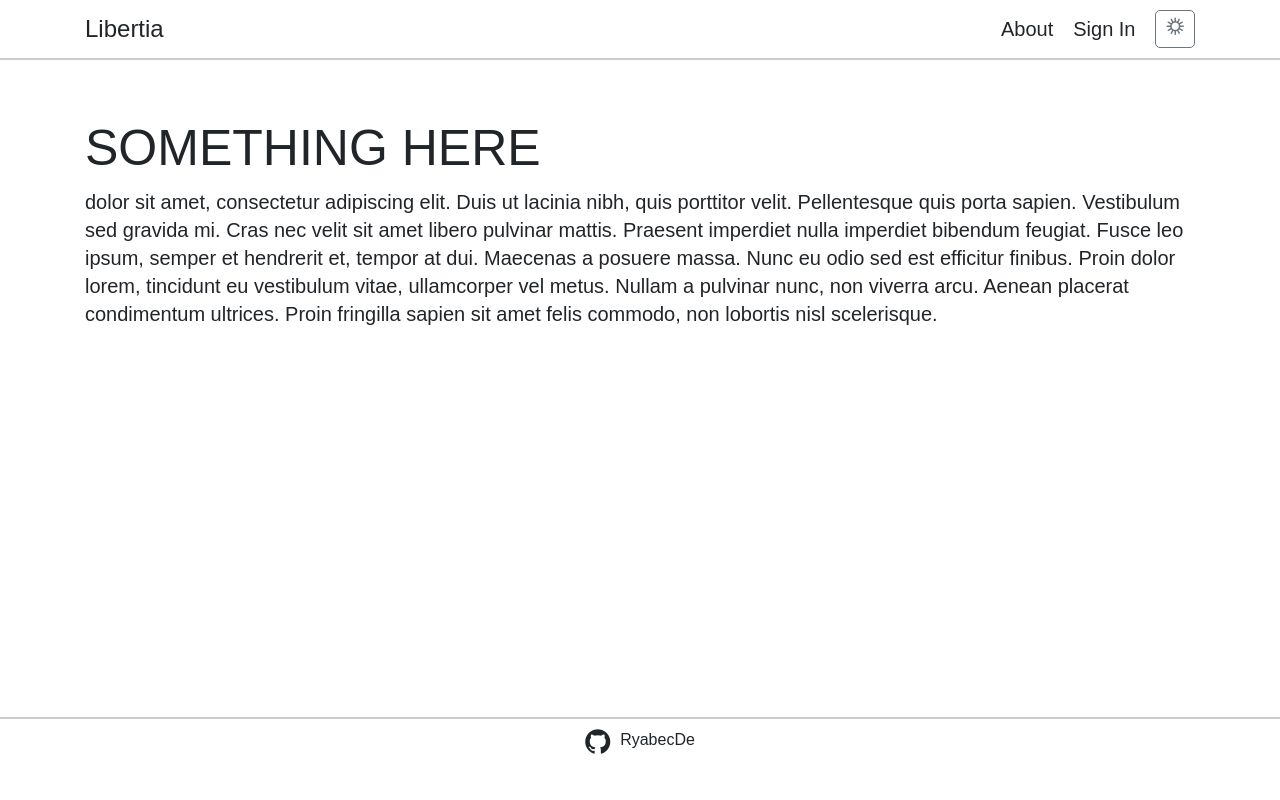
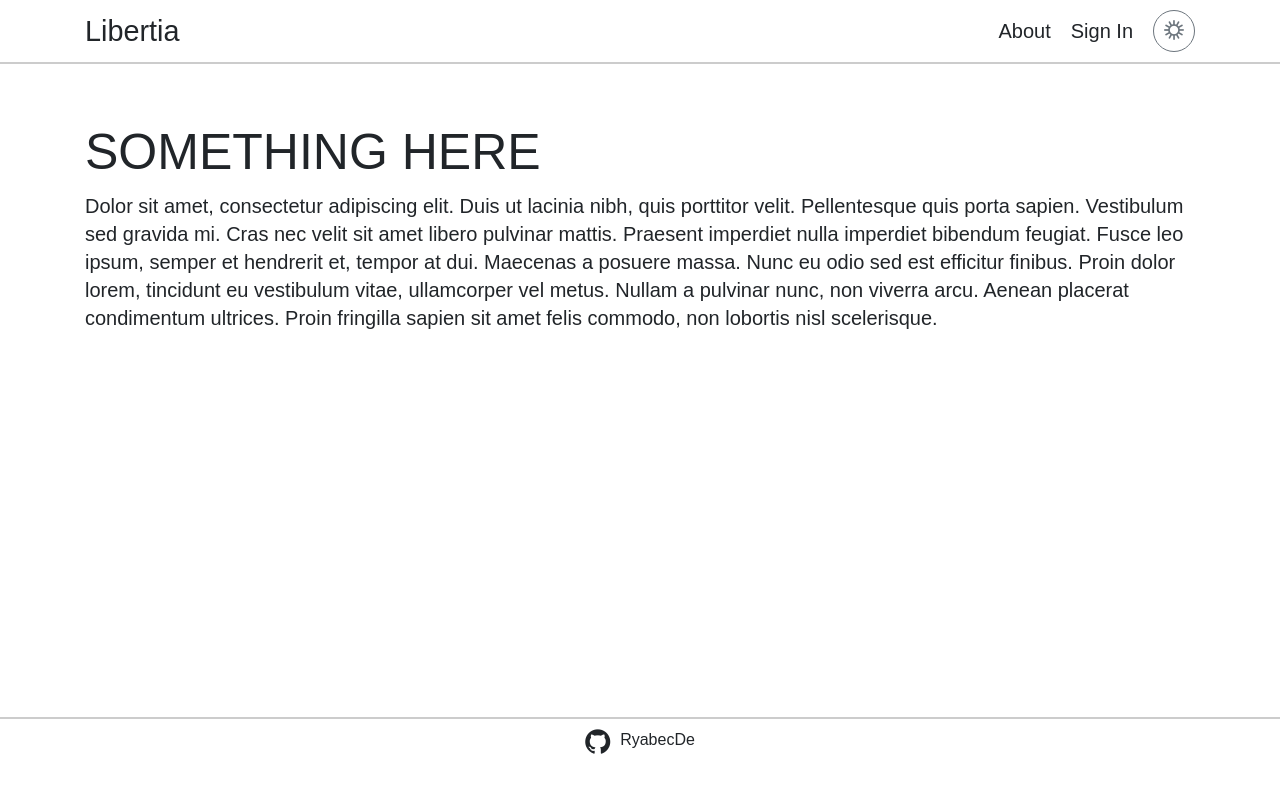
Before and after one commit to RyabecDe/Libertia, a Django app: page / in a window 1280 px wide. Run offline with Django 5.2, Linux system fonts and the light colour scheme; some libraries are stand-ins or nearby versions.

Commit message:
Refactor theme management and update navigation links; remove unused CSS files

```diff
--- /dev/null
+++ b/libertia/main/static/css/buttons.css
@@ -0,0 +1,16 @@
+#toggleTheme {
+    display: flex;
+    align-items: center;
+    justify-content: center;
+}
+
+#themeIcon {
+    display: block;
+    line-height: 1;
+    font-size: 1rem;
+}
+
+.btn-round {
+  border-radius: 300px !important;
+  aspect-ratio: 1 / 1;
+}
--- a/libertia/main/static/css/style.css
+++ b/libertia/main/static/css/style.css
@@ -18,6 +18,7 @@ body {
   min-height: 100vh;
   display: flex;
   flex-direction: column;
+  transition: background-color 0.3s ease, color 0.3s ease;
 }
 
 main {
@@ -57,3 +58,7 @@ button {
 body {
   overflow-x: hidden;
 }
+
+.no-transition * {
+    transition: none !important;
+}
--- /dev/null
+++ b/libertia/main/templates/main/about.html
@@ -0,0 +1 @@
+{% extends "main/layout.html" %}
--- /dev/null
+++ b/libertia/main/templates/main/auth.html
@@ -0,0 +1 @@
+{% extends "main/layout.html" %}
--- /dev/null
+++ b/libertia/main/templates/main/components/themebutton.html
@@ -0,0 +1,37 @@
+{% load static %}
+
+<link rel="stylesheet" href="https://cdn-uicons.flaticon.com/2.5.0/uicons-regular-rounded/css/uicons-regular-rounded.css">
+<link rel="stylesheet" type='text/css' href="{% static 'css/buttons.css' %}">
+
+<button
+    id="toggleTheme"
+    class="btn btn-sm btn-outline-secondary btn-round d-flex align-items-center justify-content-center"
+    style="padding:0.25rem 0.5rem; border-radius:0.25rem;">
+
+    <i id="themeIcon" class="fi fi-rr-sun"></i>
+
+</button>
+
+
+<script>
+document.addEventListener('DOMContentLoaded', () => {
+  const body = document.body;
+  const btn = document.getElementById('toggleTheme');
+  const icon = document.getElementById('themeIcon');
+
+  const savedTheme = localStorage.getItem('theme');
+  if(savedTheme){
+    body.setAttribute('data-bs-theme', savedTheme);
+    icon.className = savedTheme === 'dark' ? 'fi fi-rr-moon' : 'fi fi-rr-sun';
+  }
+
+  btn.onclick = () => {
+    const current = body.getAttribute('data-bs-theme') || 'light';
+    const next = current === 'light' ? 'dark' : 'light';
+    body.setAttribute('data-bs-theme', next);
+    localStorage.setItem('theme', next);
+
+    icon.className = next === 'dark' ? 'fi fi-rr-moon' : 'fi fi-rr-sun';
+  };
+});
+</script>
--- a/libertia/main/templates/main/footer.html
+++ b/libertia/main/templates/main/footer.html
@@ -1,6 +1,3 @@
-{% load static %}
-<link rel="stylesheet" type='text/css' href="{% static 'css/footer.css' %}">
-
 <div class="container">
   <div class="d-flex align-items-center justify-content-center pb-4 pt-2">
     <a class="" href="https://github.com/RyabecDe" style="display: flex; flex-direction: row; font-size: medium;">
--- a/libertia/main/templates/main/header.html
+++ b/libertia/main/templates/main/header.html
@@ -1,38 +1,11 @@
 <nav class="d-flex justify-content-between align-items-center py-2 container">
-  <div style="font-size:larger;">Libertia</div>
+  <div style="font-size:larger;"><a href="/" class="text-decoration-none" style="font-size: larger;">Libertia</a></div>
   <ul class="d-flex align-items-center list-unstyled mb-0">
 
     <li class="me-3 d-flex align-items-center"><a href="about" class="text-decoration-none">About</a></li>
-    <li class="d-flex align-items-center"><a href="sign-in" class="text-decoration-none">Sign In</a></li>
+    <li class="d-flex align-items-center"><a href="auth" class="text-decoration-none">Sign In</a></li>
     <li class="ms-3">
-      <button id="toggleTheme" class="btn btn-sm btn-outline-secondary d-flex align-items-center justify-content-center" style="padding:0.25rem 0.5rem; border-radius:0.25rem;">
-        <i id="themeIcon" class="fi fi-rr-sun"></i>
-      </button>
+        {% include 'main/components/themebutton.html' %}
     </li>
   </ul>
 </nav>
-
-<link rel="stylesheet" href="https://cdn-uicons.flaticon.com/2.5.0/uicons-regular-rounded/css/uicons-regular-rounded.css">
-
-<script>
-document.addEventListener('DOMContentLoaded', () => {
-  const body = document.body;
-  const btn = document.getElementById('toggleTheme');
-  const icon = document.getElementById('themeIcon');
-
-  const savedTheme = localStorage.getItem('theme');
-  if(savedTheme){
-    body.setAttribute('data-bs-theme', savedTheme);
-    icon.className = savedTheme === 'dark' ? 'fi fi-rr-moon' : 'fi fi-rr-sun';
-  }
-
-  btn.onclick = () => {
-    const current = body.getAttribute('data-bs-theme') || 'light';
-    const next = current === 'light' ? 'dark' : 'light';
-    body.setAttribute('data-bs-theme', next);
-    localStorage.setItem('theme', next);
-
-    icon.className = next === 'dark' ? 'fi fi-rr-moon' : 'fi fi-rr-sun';
-  };
-});
-</script>
--- a/libertia/main/templates/main/home.html
+++ b/libertia/main/templates/main/home.html
@@ -4,7 +4,7 @@
 
 <div class="container py-5">
     <h1>SOMETHING HERE</h1>
-    <p>dolor sit amet, consectetur adipiscing elit. Duis ut lacinia nibh, quis porttitor velit. Pellentesque quis porta sapien. Vestibulum sed gravida mi. Cras nec velit sit amet libero pulvinar mattis. Praesent imperdiet nulla imperdiet bibendum feugiat. Fusce leo ipsum, semper et hendrerit et, tempor at dui. Maecenas a posuere massa. Nunc eu odio sed est efficitur finibus. Proin dolor lorem, tincidunt eu vestibulum vitae, ullamcorper vel metus. Nullam a pulvinar nunc, non viverra arcu. Aenean placerat condimentum ultrices. Proin fringilla sapien sit amet felis commodo, non lobortis nisl scelerisque. </p>
+    <p>Dolor sit amet, consectetur adipiscing elit. Duis ut lacinia nibh, quis porttitor velit. Pellentesque quis porta sapien. Vestibulum sed gravida mi. Cras nec velit sit amet libero pulvinar mattis. Praesent imperdiet nulla imperdiet bibendum feugiat. Fusce leo ipsum, semper et hendrerit et, tempor at dui. Maecenas a posuere massa. Nunc eu odio sed est efficitur finibus. Proin dolor lorem, tincidunt eu vestibulum vitae, ullamcorper vel metus. Nullam a pulvinar nunc, non viverra arcu. Aenean placerat condimentum ultrices. Proin fringilla sapien sit amet felis commodo, non lobortis nisl scelerisque. </p>
 </div>
 
 
--- a/libertia/main/templates/main/layout.html
+++ b/libertia/main/templates/main/layout.html
@@ -19,8 +19,18 @@
     <script defer type="text/javascript" src="{% static 'js/main.js' %}"></script>
     <script src="https://cdn.jsdelivr.net/npm/bootstrap@5.3.8/dist/js/bootstrap.bundle.min.js" integrity="sha384-FKyoEForCGlyvwx9Hj09JcYn3nv7wiPVlz7YYwJrWVcXK/BmnVDxM+D2scQbITxI" crossorigin="anonymous"></script>
 
+    <script>
+        (function() {
+            const theme = localStorage.getItem('theme') || 'light';
+            document.documentElement.classList.add('no-transition');
+            document.documentElement.setAttribute('data-bs-theme', theme);
+            window.addEventListener('DOMContentLoaded', () => {
+            document.documentElement.classList.remove('no-transition');
+            });
+        })();
+    </script>
 </head>
-<body>
+<body class="no-transition">
     <header style="box-shadow: 0 2px 0 rgba(0,0,0,0.2);">
         {% include 'main/header.html' %}
     </header>
--- a/libertia/main/urls.py
+++ b/libertia/main/urls.py
@@ -2,5 +2,7 @@ from django.urls import path
 from . import views
 
 urlpatterns = [
-    path("", views.index)
+    path("", views.index),
+    path("about", views.about),
+    path("auth", views.auth)
 ]
--- a/libertia/main/views.py
+++ b/libertia/main/views.py
@@ -3,3 +3,9 @@ from django.http import HttpResponse
 
 def index(request):
     return render(request, 'main/home.html')
+
+def about(request):
+    return render(request, 'main/about.html')
+
+def auth(request):
+    return render(request, 'main/auth.html')
```
Also changed, not shown: libertia/main/static/css/footer.css (deleted), libertia/main/static/css/header.css (deleted).
